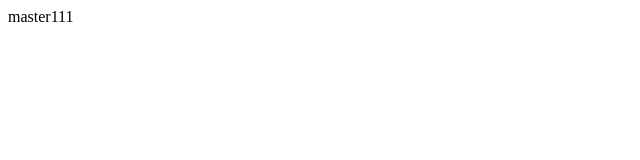
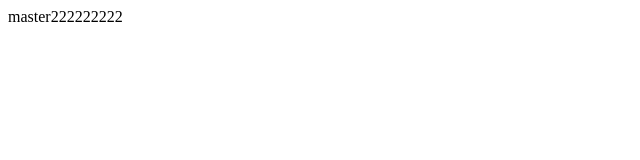
Before and after one commit to 942795529/-, a plain HTML site: page index.html in a window 1280 px wide. Shown: the full height of the page, 0-640 px from the left. Drawn offline with Linux system fonts and the light colour scheme.

Commit message:
再次push

```diff
--- a/index.html
+++ b/index.html
@@ -7,6 +7,6 @@
     <title>Document</title>
 </head>
 <body>
-    <div>master111</div>
+    <div>master222222222</div>
 </body>
 </html>
```
